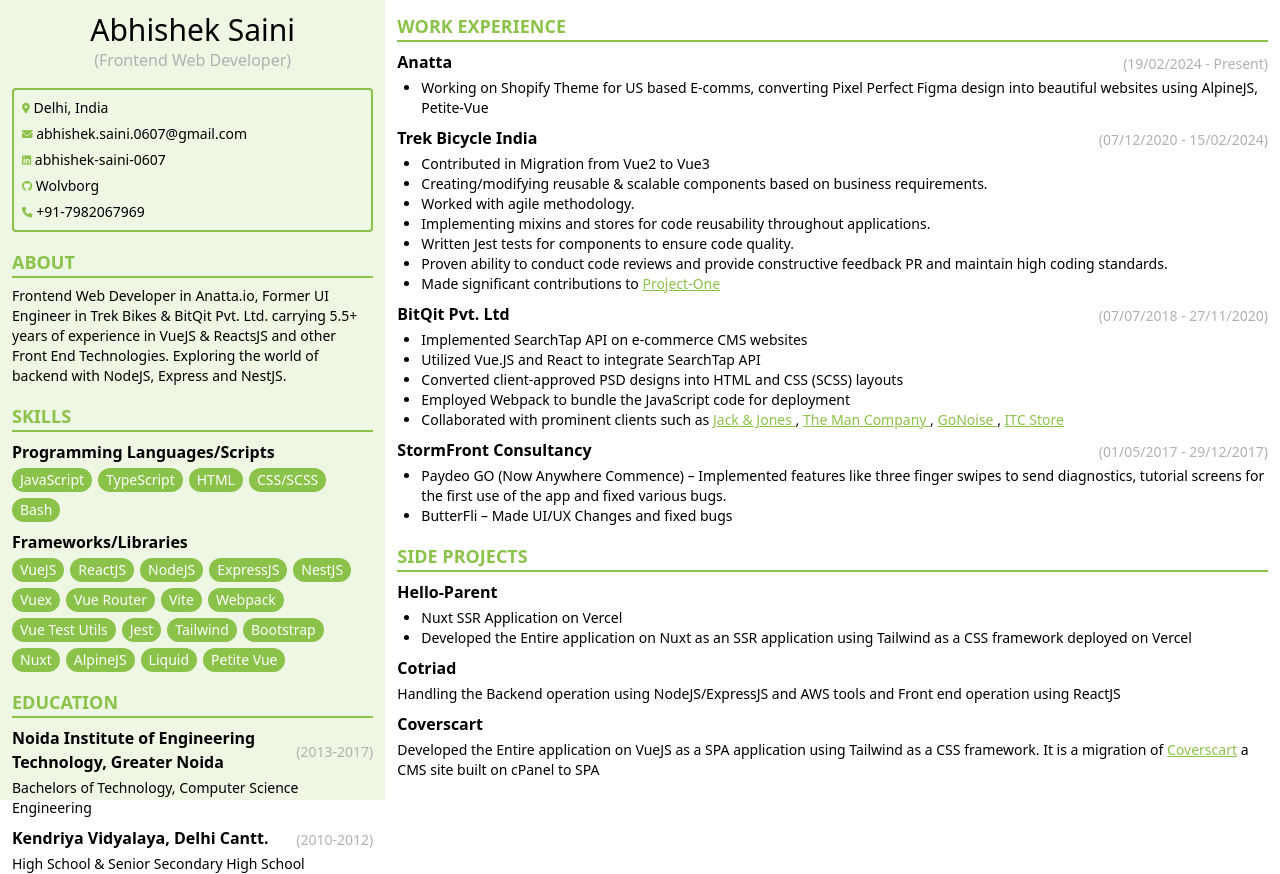
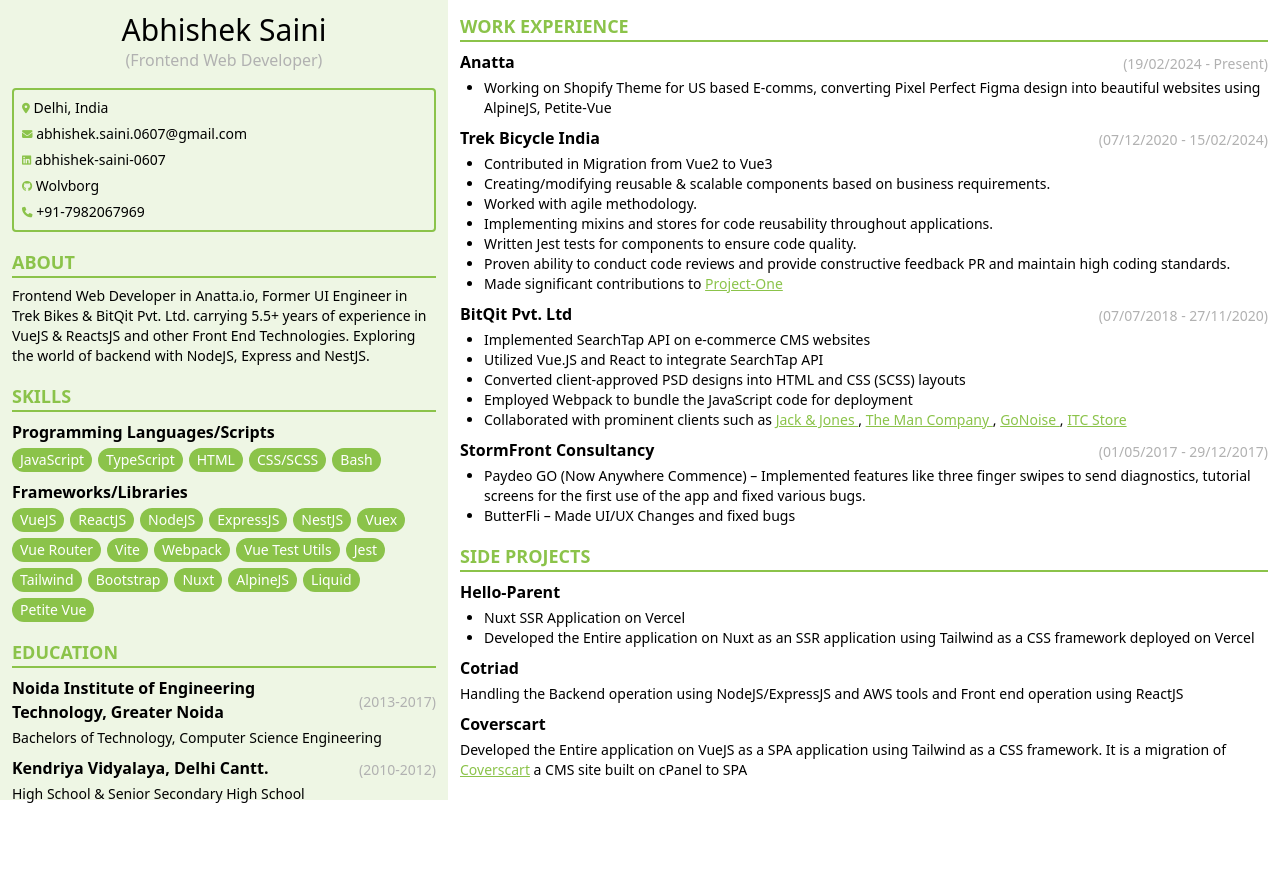
Before and after one commit to Wolvborg/resume, a Vue app: page / in a window 1280 px wide. After the commit the page ends 804 px from the top, so only its background shows below. Built offline with nearby package versions, Linux system fonts and the light colour scheme; the HTML template or start-up script is replaced by a standard one.

Commit message:
Width corrected

```diff
--- a/src/App.vue
+++ b/src/App.vue
@@ -29,7 +29,7 @@
 
 <template>
   <main class="flex h-screen">
-    <div class="bg-primary-fade w-2/5 p-3">
+    <div class="bg-primary-fade flex-35 p-3">
       <div class="text-center mb-4">
         <p class="title">Abhishek Saini</p>
         <p class="sub-title">(Frontend Web Developer)</p>
@@ -98,7 +98,7 @@
         </div>
       </div>
     </div>
-    <div class="p-3">
+    <div class="p-3 flex-65">
       <div class="mb-4">
         <section-title> WORK EXPERIENCE</section-title>
 
--- a/tailwind.config.js
+++ b/tailwind.config.js
@@ -10,7 +10,12 @@
       white: '#fff',
       grey: '#b1b1b1',
     },
-    extend: {},
+    extend: {
+      flex: {
+        35: '1 0 35%',
+        65: '1 0 65%',
+      },
+    },
   },
   plugins: [],
 };
```
